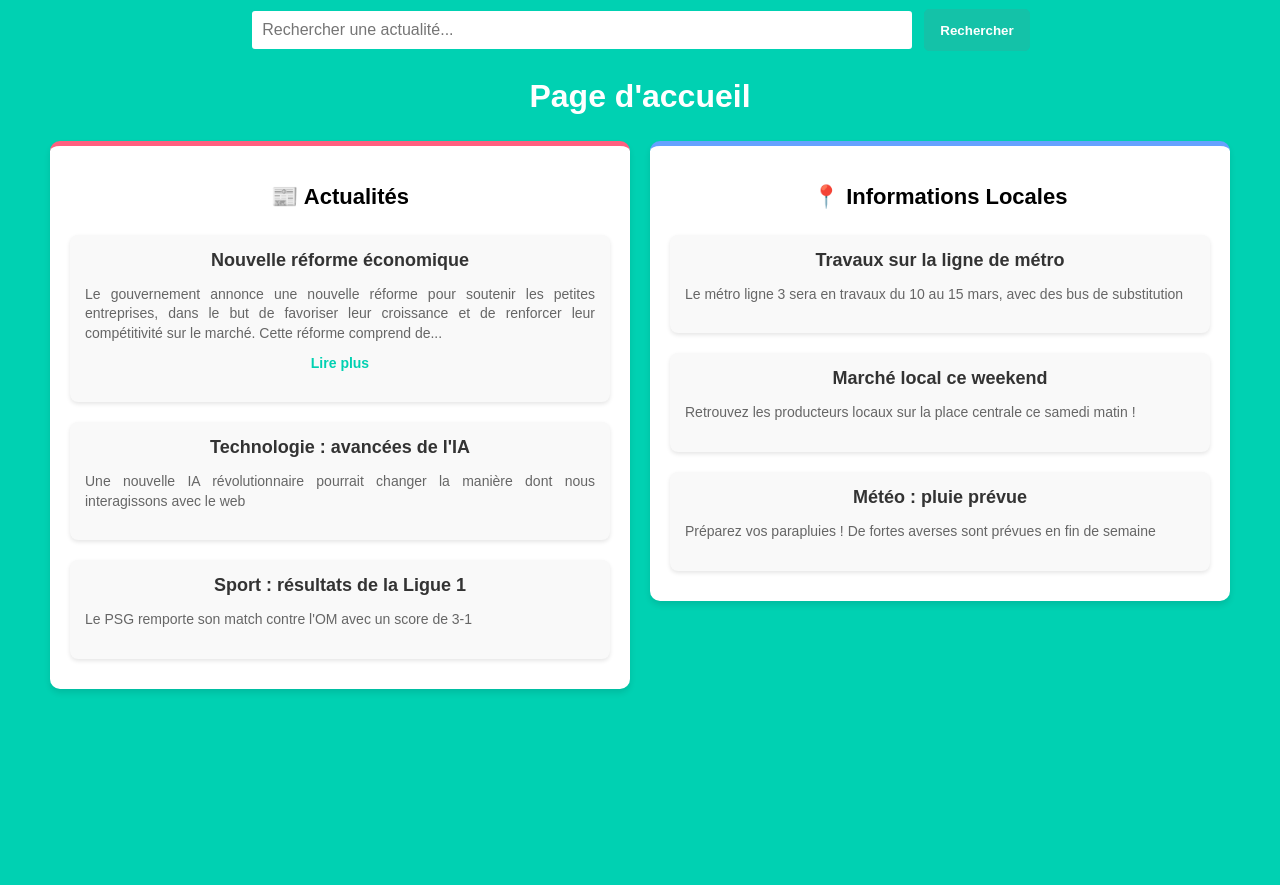
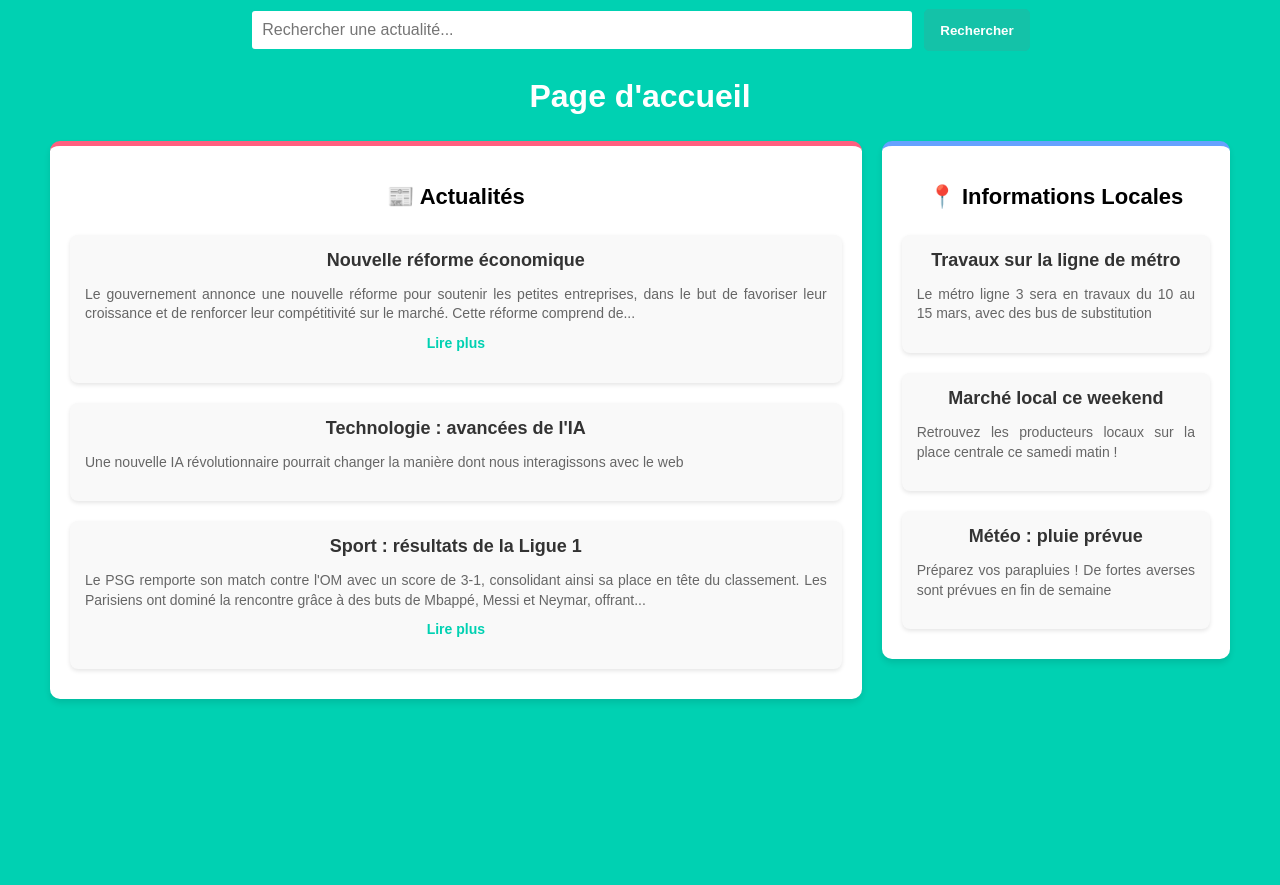
Before and after one commit to Or1anne/DevWebProjet, a Python web app: template templates/index.html in a window 1280 px wide. Shown: the part 58-943 px from the top of the page. Run offline with Jinja, Linux system fonts and the light colour scheme; the template is opened without the code that fills it, so the values that code supplies are empty.

Commit message:
Update actualité

```diff
--- a/static/styles/base2.css
+++ b/static/styles/base2.css
@@ -189,7 +189,7 @@ html, body {
     padding: 20px;
     border-radius: 10px;
     box-shadow: 0px 4px 6px rgba(0, 0, 0, 0.1);
-    flex-basis: 50%; /* Chaque section occupe 50% de l'écran */
+    /* flex-basis: 50%; Chaque section occupe 50% de l'écran */
     display: flex;
     flex-direction: column;
     justify-content: flex-start; /* Permet au contenu de s'étirer jusqu'à la fin */
@@ -214,10 +214,12 @@ html, body {
 
 .news-box {
     border-top: 5px solid #ff6080; /* Couleur pour les actualités */
+    flex-basis: 70%;
 }
 
 .info-box {
     border-top: 5px solid #66a1ff; /* Couleur pour les informations locales */
+    flex-basis: 30%;
 }
 
 /* Style des articles */
--- a/templates/index.html
+++ b/templates/index.html
@@ -27,7 +27,7 @@
         </div>
         <div class="news-item">
             <h3>Sport : résultats de la Ligue 1</h3>
-            <p>Le PSG remporte son match contre l'OM avec un score de 3-1</p>
+            <p>Le PSG remporte son match contre l'OM avec un score de 3-1, consolidant ainsi sa place en tête du classement. Les Parisiens ont dominé la rencontre grâce à des buts de Mbappé, Messi et Neymar, offrant une performance impressionnante devant leur public. Malgré un bel effort de l'OM, qui a marqué par l'intermédiaire de Sanchez, ils n'ont pas réussi à revenir au score. Cette victoire permet au PSG de maintenir une avance confortable sur ses poursuivants et de continuer à viser le titre cette saison.</p>
         </div>
     </div>
 
```
